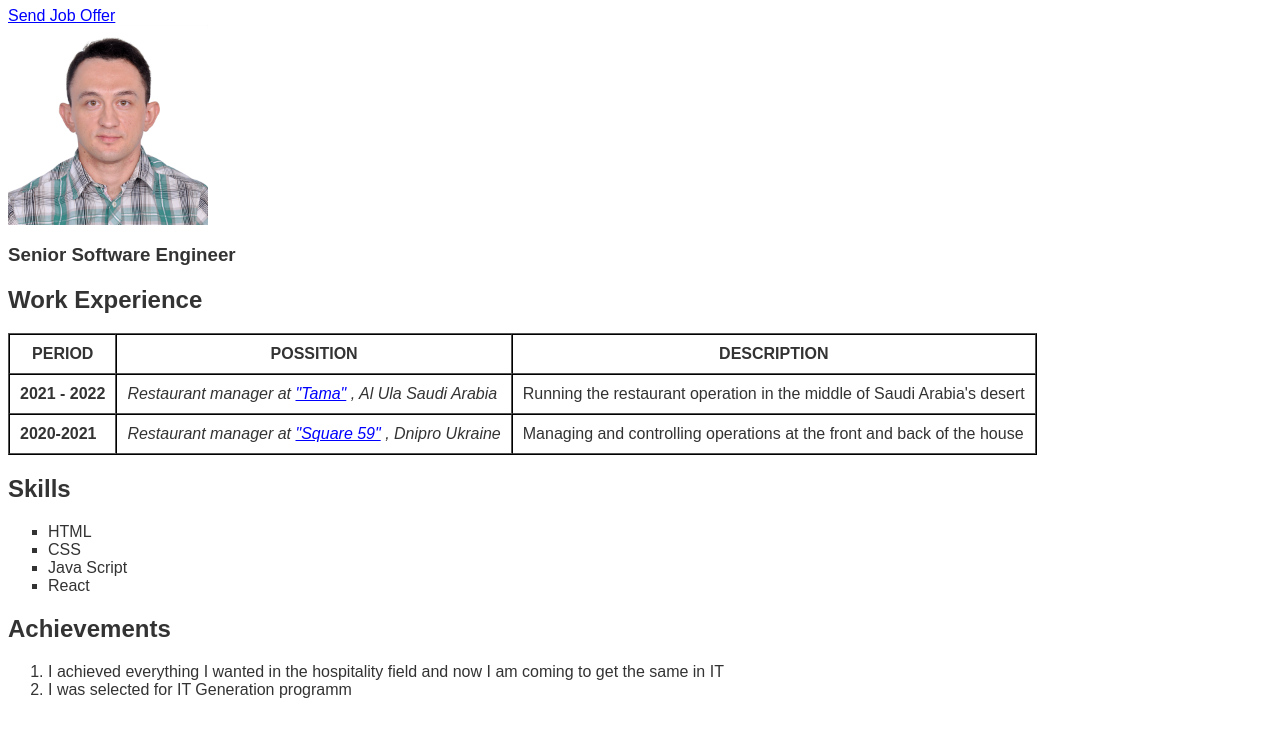
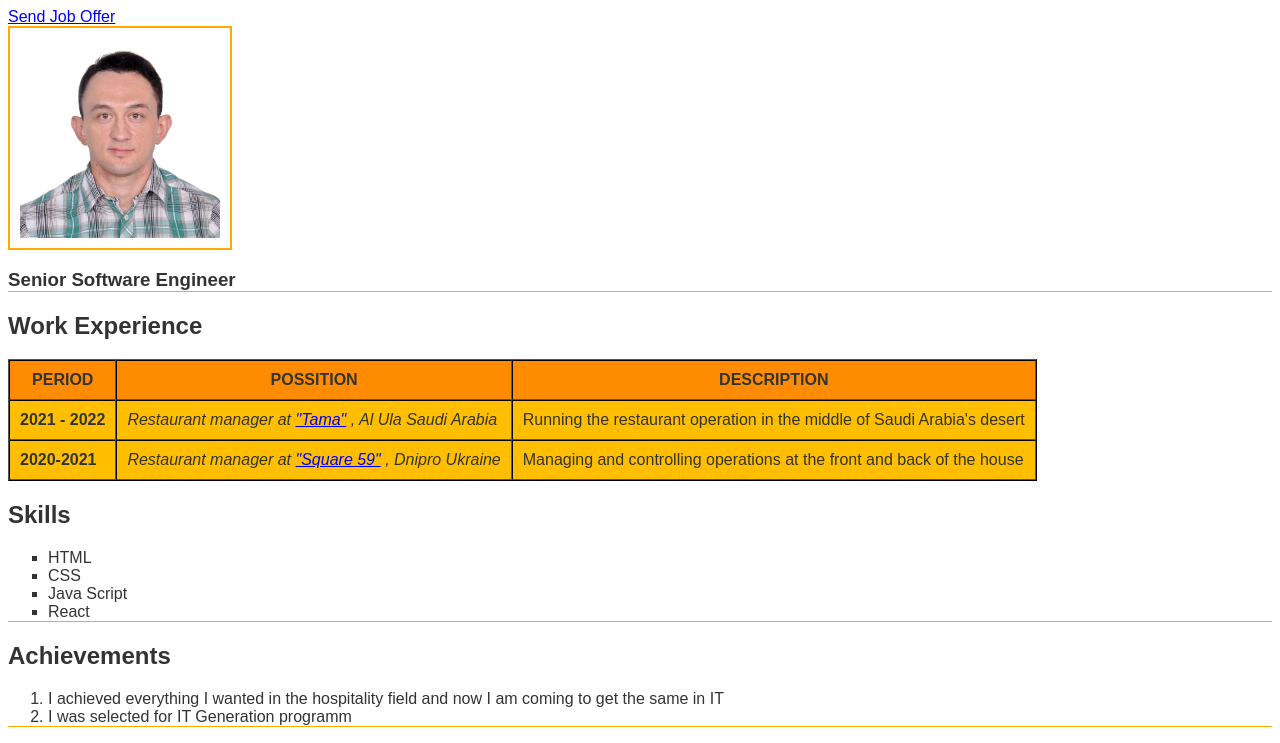
Before and after one commit to DoctorDevTool/Ivan-Ishchenko-CV, a plain HTML site: page index.html in a window 1280 px wide. Shown: the part 73-816 px from the top of the page. Drawn offline with Linux system fonts and the light colour scheme.

Commit message:
renamed lesson-06 to conract-form.html, added more style

```diff
--- a/index.html
+++ b/index.html
@@ -5,15 +5,15 @@
     <meta charset="UTF-8">
     <meta http-equiv="X-UA-Compatible" content="IE=edge">
     <meta name="viewport" content="width=device-width, initial-scale=1.0">
-    <link rel="stylesheet" href="/style/style.css">
+    <link rel="stylesheet" href="./style/style.css">
     <title>Ivan Ishchenko CV</title>
 </head>
 
 <body>
     <header>
         <h1 class="name">Ivan Ishchenko</h1>
-        <a href="/lesson-06.html" target="_blank">Send Job Offer</a>
-        <img src="/source/Ivan Ishchenko.jpg" width="200" alt="Ivan's profile picture" style="display: block;">
+        <a href="./contact-form.html" target="_blank">Send Job Offer</a>
+        <img id="profile-pick" src="./source/Ivan Ishchenko.jpg" width="200" alt="Ivan's profile picture" style="display: block;">
         <h3 class="position">Senior Software Engineer</h3>
     </header>
 
@@ -51,7 +51,7 @@
             <li>React</li>
         </ul>
         <h2>Achievements</h2>
-        <ol>
+        <ol class="achievements">
             <li>I achieved everything I wanted in the hospitality field and now I am coming to get the same in IT</li>
             <li>I was selected for IT Generation programm</li>
         </ol>
--- a/style/style.css
+++ b/style/style.css
@@ -1,4 +1,4 @@
-* {
+body {
     color: #333;
     font-family: Arial, Helvetica, sans-serif;
 }
@@ -32,3 +32,16 @@ a:hover {
 table {
     border-color: black;
 }
+.name, .achievements, .position, .skills {
+    border-bottom: rgb(255, 170, 0) solid 1px;
+}
+#profile-pick {
+    border: 2px rgb(255, 170, 0) solid;
+    padding: 10px;
+}
+th {
+    background-color: rgb(255, 140, 0);
+}
+td {
+    background-color: rgb(255, 190, 0);
+}
```
Also changed, not shown: contact-form.html (renamed from lesson-06.html).
